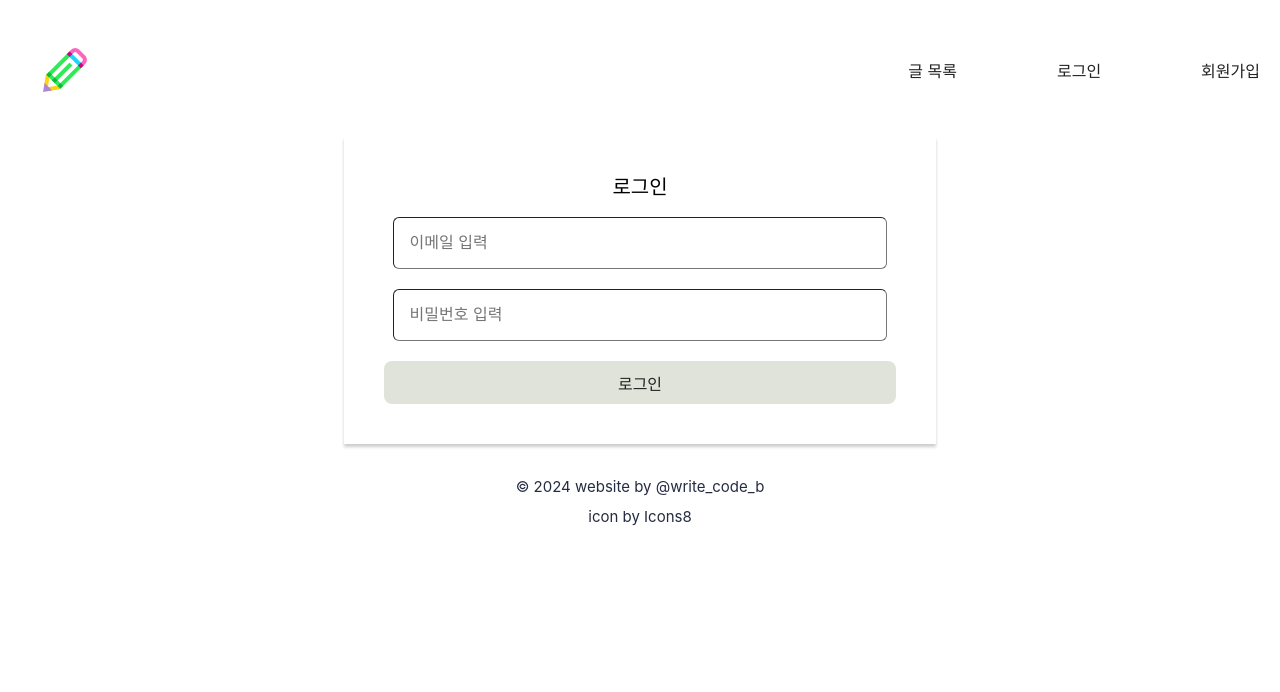
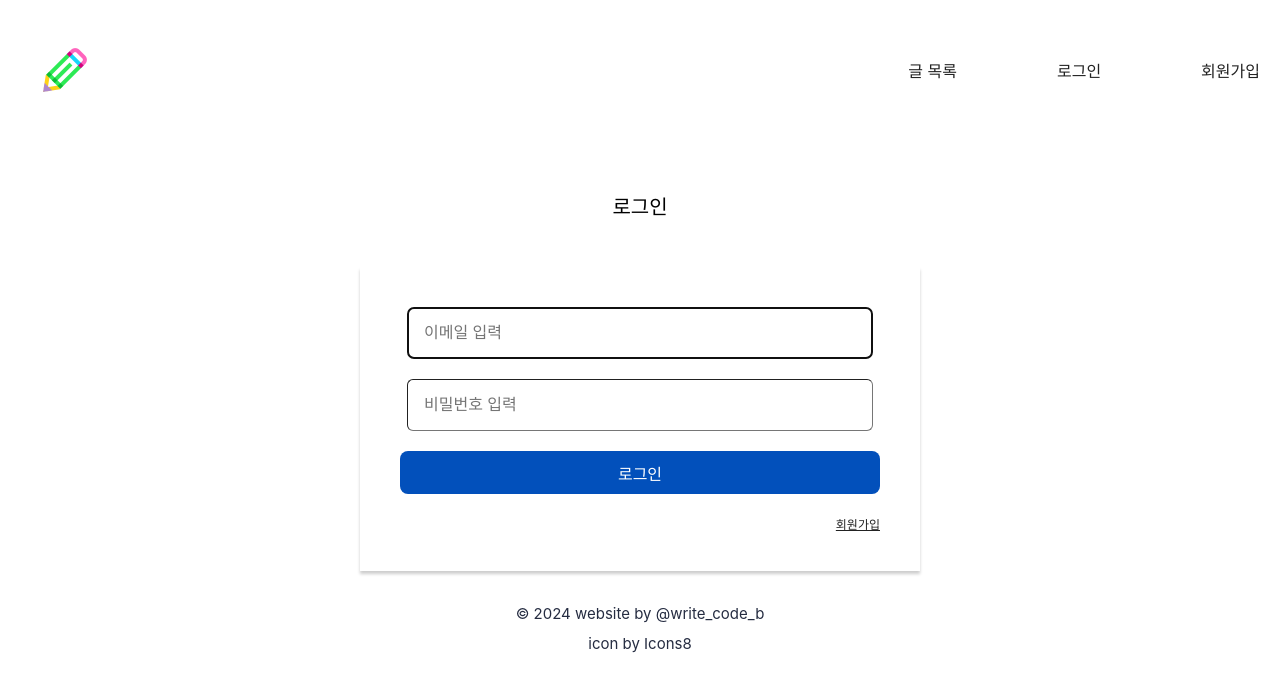
Before and after one commit to write-code-b/react-board, a React (Vite) app in the folder react-board/: page /login in a window 1280 px wide. Shown: the top 692 px of the page. Built offline with nearby package versions, Linux system fonts and the light colour scheme; no server answers; a web font is replaced by a local one.

Commit message:
로그인 페이지 수정

```diff
--- a/react-board/src/App.scss
+++ b/react-board/src/App.scss
@@ -238,41 +238,47 @@ section h2 {
 }
 
 //Login
-.signIn {
+#signIn h2 {
+  background-color: transparent;
+  font-size: $fontBig;
+}
+#signIn form,
+.loginBox > div {
+  display: flex;
+  align-items: center;
+  justify-content: center;
+}
+.loginBox {
   display: flex;
   gap: 20px;
   flex-direction: column;
   align-items: center;
   justify-content: center;
-  width: 40%;
+  width: 30rem;
   padding: 2.5rem;
   margin: 0 auto;
   box-shadow: 0 3px 3px rgba(0, 0, 0, 0.2);
 }
-
-.signIn .title {
-  font-weight: 500;
-  font-size: $fontBig;
-}
-
-.signIn > div {
+.loginBox > div {
   width: 100%;
 }
-
-.signIn input {
+#signIn input {
   width: 90%;
   border-radius: 0.375rem;
   border-width: 1px;
   padding: 1rem;
   font-size: 16px;
 }
-
-.signIn button {
+#signIn a {
+  align-self: flex-end;
+  text-decoration-line: underline;
+  font-size: $fontMaxSmall;
+}
+#signIn button {
   width: 100%;
   color: #ffffff;
   background-color: #0250bb;
 }
-
 button.inactive {
   border: none;
   color: #222222;
@@ -482,8 +488,8 @@ button.inactive {
     position: static;
   }
 
-  .signIn {
-    width: 80%;
+  .loginBox {
+    width: 12.5rem;
   }
 
   section {
--- a/react-board/src/pages/Login.jsx
+++ b/react-board/src/pages/Login.jsx
@@ -30,6 +30,7 @@ const Login = () => {
       })
 
       .catch((err) => {
+        alert("잘못된 아이디/비밀번호입니다.");
         console.error(err);
       });
   };
@@ -50,10 +51,12 @@ const Login = () => {
   return (
     <>
       <Header />
-      <div className="signIn">
-        <div className="title">로그인</div>
+      <section id="signIn">
+        <div className="wrap">
+          <h2>로그인</h2>
+          <div className="loginBox">
             <div>
-          <input type="text" name="username" onChange={onChange} placeholder="이메일 입력" />
+              <input type="text" name="username" onChange={onChange} placeholder="이메일 입력" autoFocus />
             </div>
             <div>
               <input type="password" name="password" onChange={onChange} placeholder="비밀번호 입력" />
@@ -61,7 +64,10 @@ const Login = () => {
             <button className={active ? "" : "inactive"} onClick={handleLogin}>
               로그인
             </button>
+            <a href="/signup">회원가입</a>
           </div>
+        </div>
+      </section>
       <Footer />
     </>
   );
```
Lines whose indentation alone changed are shown as unchanged.
